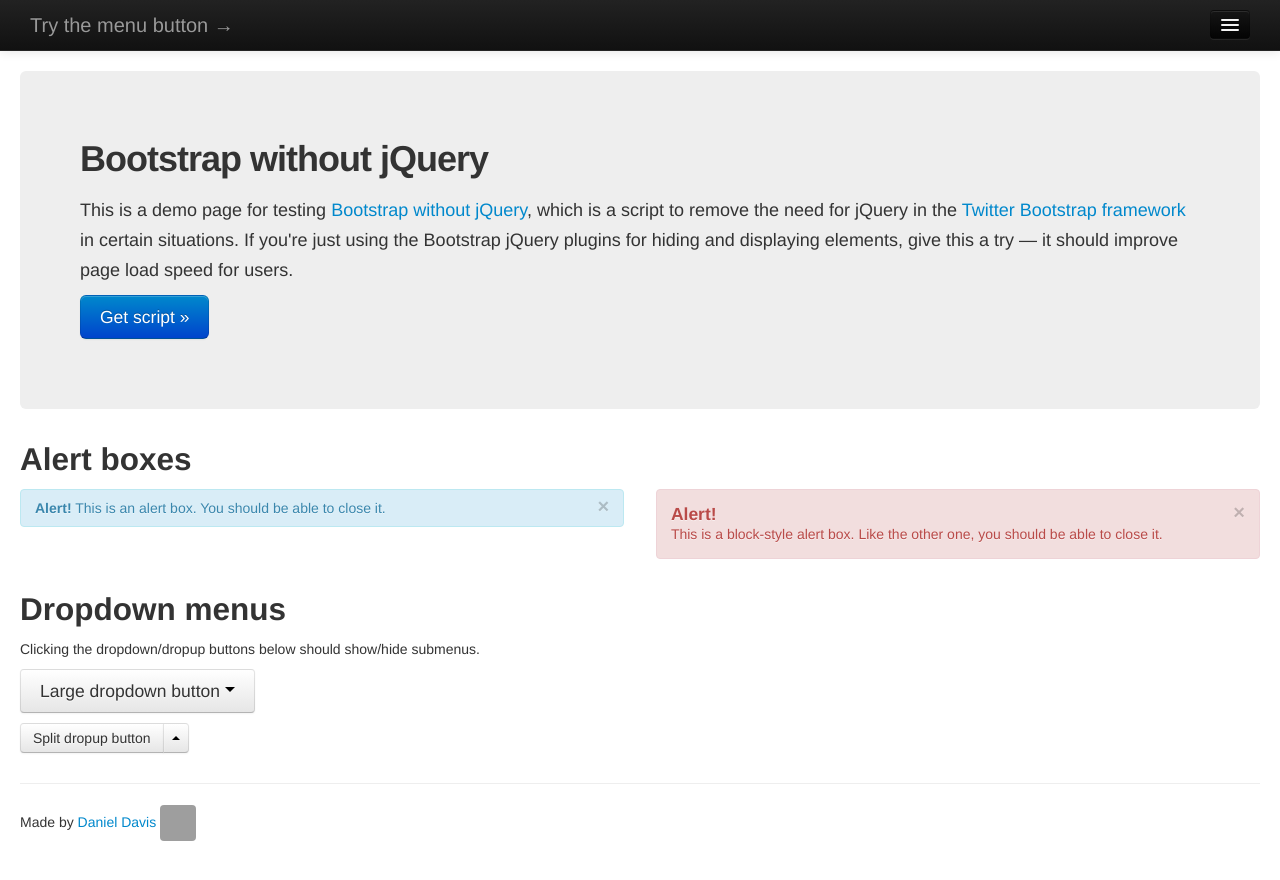
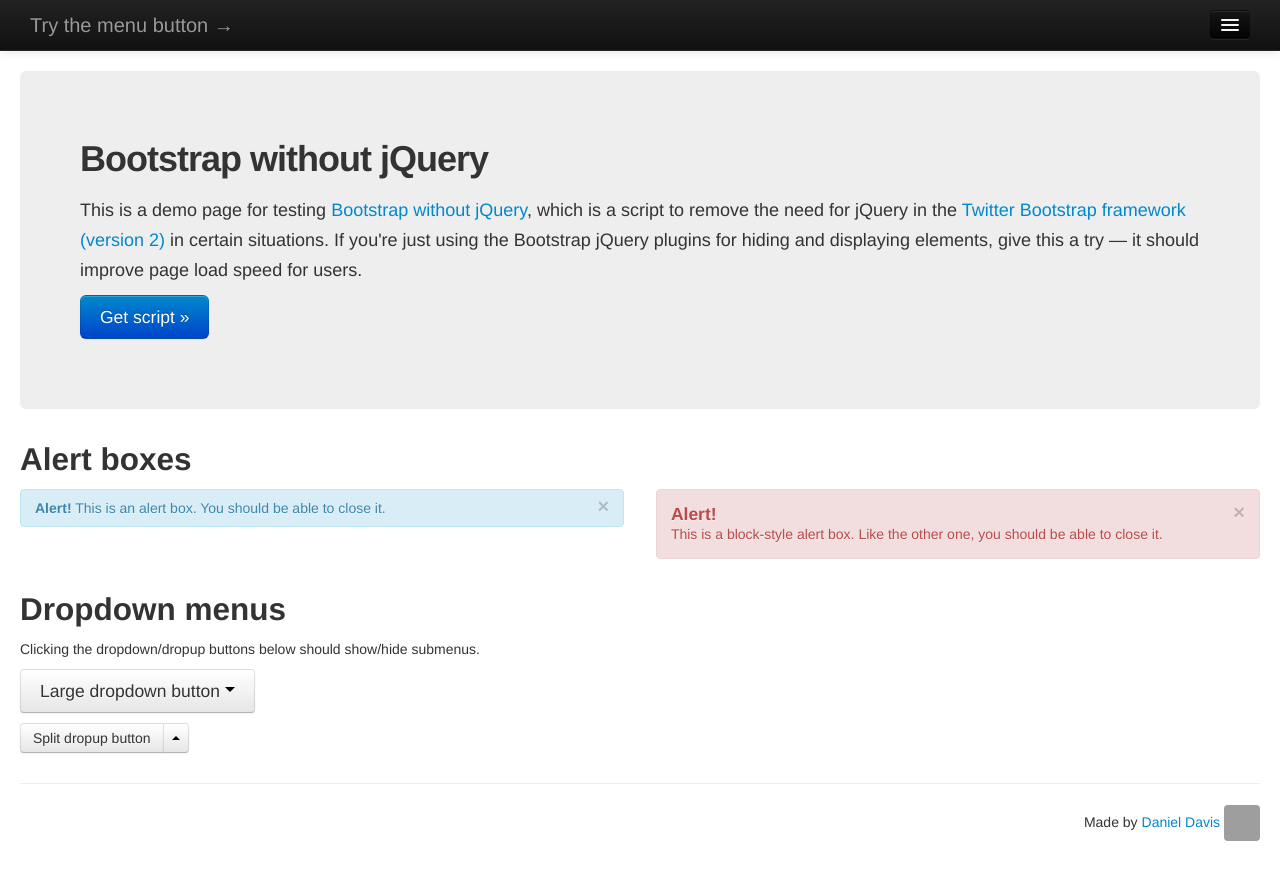
Before and after one commit to tagawa/bootstrap-without-jquery, a website: page bootstrap2/demo/index.html in a window 1280 px wide. Drawn offline with Linux system fonts and the light colour scheme; grey boxes are pictures that could not be loaded.

Commit message:
Added reference to Bootstrap version 2

```diff
--- a/bootstrap2/demo/index.html
+++ b/bootstrap2/demo/index.html
@@ -64,7 +64,7 @@
       <!-- Main hero unit for a primary marketing message or call to action -->
       <div class="hero-unit">
         <h1>Bootstrap without jQuery</h1>
-        <p>This is a demo page for testing <a href="https://github.com/tagawa/bootstrap-without-jquery">Bootstrap without jQuery</a>, which is a script to remove the need for jQuery in the <a href="http://twitter.github.io/bootstrap/">Twitter Bootstrap framework</a> in certain situations. If you're just using the Bootstrap jQuery plugins for hiding and displaying elements, give this a try &mdash; it should improve page load speed for users.</p>
+        <p>This is a demo page for testing <a href="https://github.com/tagawa/bootstrap-without-jquery">Bootstrap without jQuery</a>, which is a script to remove the need for jQuery in the <a href="http://getbootstrap.com/2.3.2/">Twitter Bootstrap framework (version 2)</a> in certain situations. If you're just using the Bootstrap jQuery plugins for hiding and displaying elements, give this a try &mdash; it should improve page load speed for users.</p>
         <p><a href="https://github.com/tagawa/bootstrap-without-jquery" class="btn btn-primary btn-large">Get script &raquo;</a></p>
       </div><!--/hero-unit-->
 
@@ -122,7 +122,7 @@
 
       <hr>
 
-      <footer>
+      <footer class="pull-right">
         <p>Made by <a href="https://twitter.com/ourmaninjapan" rel="author">Daniel Davis <img src="//pbs.twimg.com/profile_images/948287974/daddy_bigger.jpg" alt="Avatar for ourmaninjapan" style="height:36px;width:36px;border-radius:4px;"></a></p>
       </footer>
 
```
